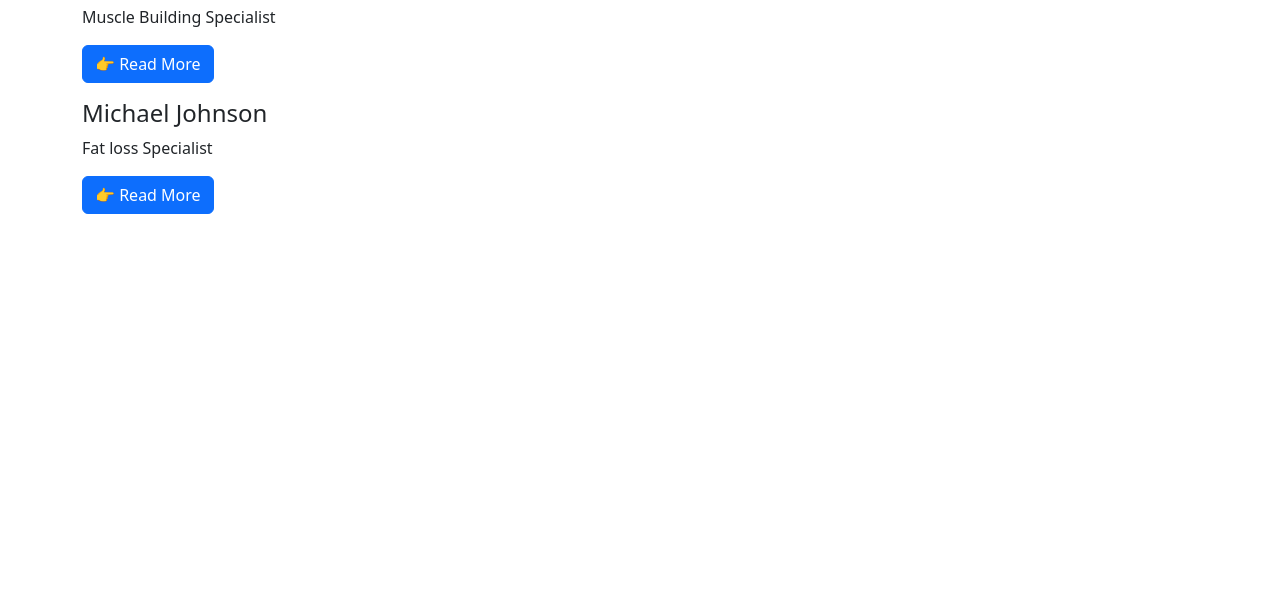
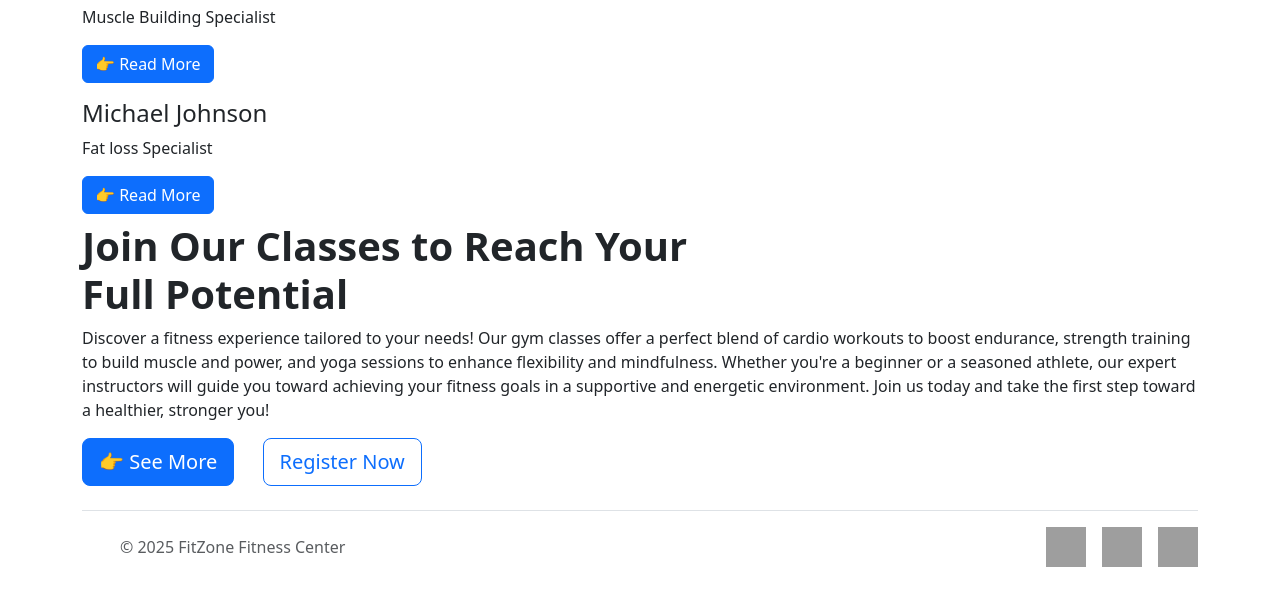
Before and after one commit to Chathuranga-Jayamal/FitZone, a PHP site: page /program.php in a window 1280 px wide. Shown: the part 1712-2319 px from the top of the page. Before the commit the page ends 1926 px from the top, so only its background shows below. Run offline with PHP 8.4, Linux system fonts and the light colour scheme; grey boxes are pictures that could not be loaded.

Commit message:
Completed Program Web page

```diff
--- a/html/program.php
+++ b/html/program.php
@@ -128,7 +128,30 @@
 
     </section>
 
+    <section id="classes">
+        <div class="container class-container">
+            <div class="class-logo">
+                <!-- <img height="300" width="300" src="../images/photos/yogalogo.jpg" alt="yoga logo"> -->
+            </div>
+            <div class="class-title mt-2 mb-2">
+                <h1 class="fw-bolder">Join Our Classes to Reach Your <br> Full Potential</h1>
+            </div>
+            <div class="class-description">
+                <p >Discover a fitness experience tailored to your needs!
+                    Our gym classes offer a perfect blend of cardio workouts to boost endurance,
+                    strength training to build muscle and power, and yoga sessions to enhance flexibility and mindfulness.
+                    Whether you're a beginner or a seasoned athlete, our expert instructors will guide you toward achieving
+                    your fitness goals in a supportive and energetic environment. Join us today and take the first step toward a healthier,
+                    stronger you!</p>
+            </div>
+            <div class="class-buttons">
+                <button type="button" class="btn btn-primary btn-lg me-4">👉 See More</button>
+                <button type="button" class="btn btn-outline-primary btn-lg">Register Now</button>
+            </div>
+        </div>
+    </section>
 
+    <?php include 'footer.php'?>
 </body>
 
 </html>
```
Also changed, not shown: CSS/program.css (+48 -0 lines), 1 other file.
